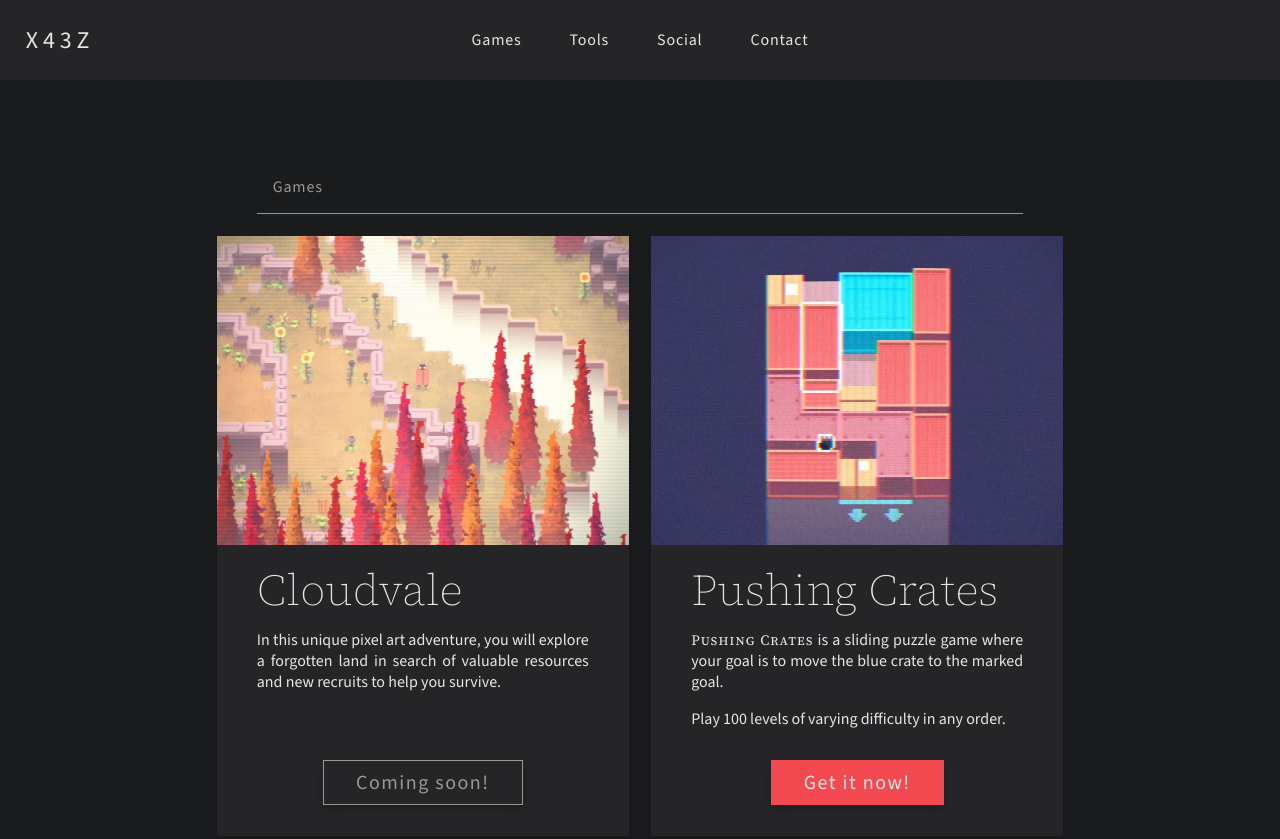
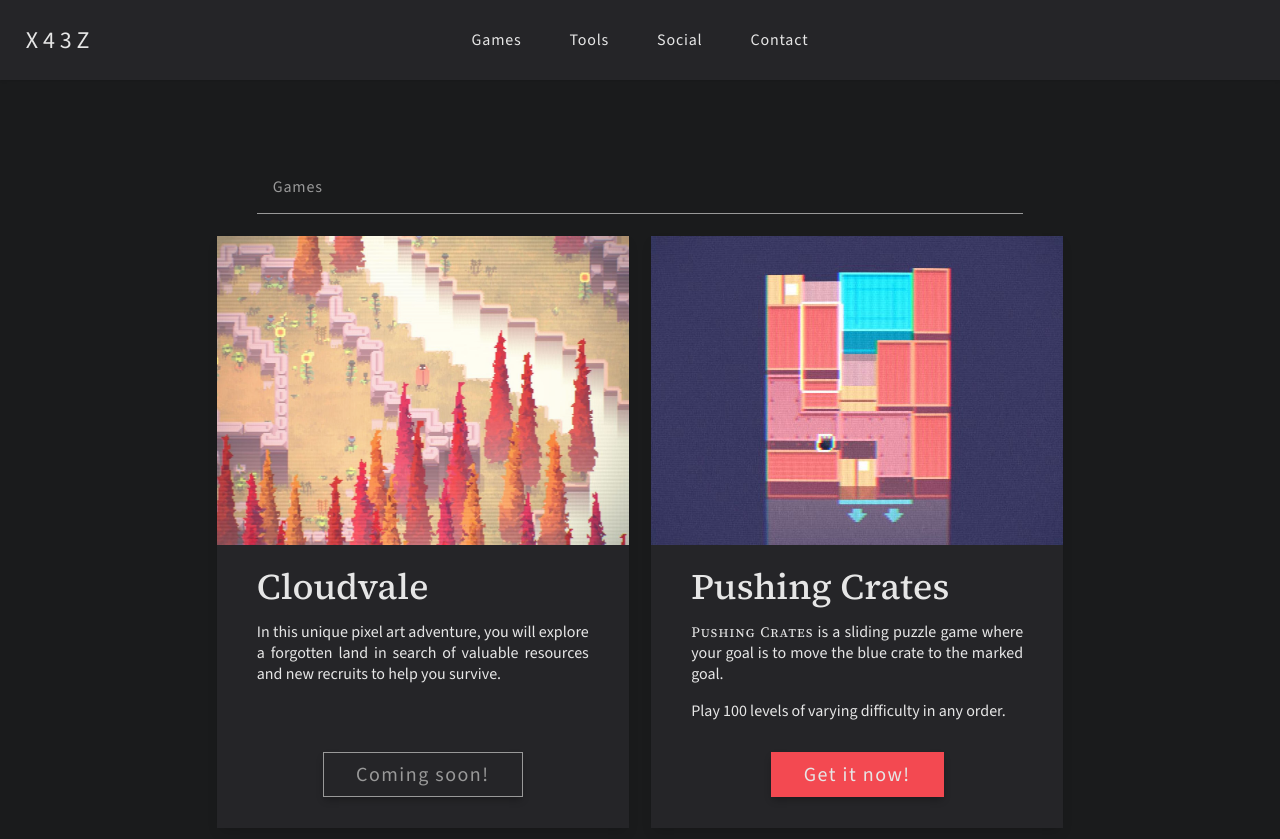
Before and after one commit to x43z/x43z.github.io, a plain HTML site: page index.html in a window 1280 px wide. Shown: the top 839 px of the page. Drawn offline with Linux system fonts and the light colour scheme.

Commit message:
h1 font changes; Add 500 fonts; remove ibm plex

```diff
--- a/css/x43z.css
+++ b/css/x43z.css
@@ -43,6 +43,20 @@
 @font-face {
     font-family: 'Source Sans 3';
     font-style: normal;
+    font-weight: 500;
+    src: url('../fonts/source-sans-3-v9-latin_latin-ext-500.woff2') format('woff2');
+}
+
+@font-face {
+    font-family: 'Source Sans 3';
+    font-style: italic;
+    font-weight: 500;
+    src: url('../fonts/source-sans-3-v9-latin_latin-ext-500italic.woff2') format('woff2');
+}
+
+@font-face {
+    font-family: 'Source Sans 3';
+    font-style: normal;
     font-weight: 600;
     src: url('../fonts/source-sans-3-v9-latin_latin-ext-600.woff2') format('woff2');
 }
@@ -69,34 +83,6 @@
 }
 
 @font-face {
-    font-family: 'IBM Plex Serif';
-    font-style: normal;
-    font-weight: 200;
-    src: url('../fonts/ibm-plex-serif-v15-latin-ext_latin-200.woff2') format('woff2');
-}
-
-@font-face {
-    font-family: 'IBM Plex Serif';
-    font-style: normal;
-    font-weight: 300;
-    src: url('../fonts/ibm-plex-serif-v15-latin-ext_latin-300.woff2') format('woff2');
-}
-
-@font-face {
-    font-family: 'IBM Plex Serif';
-    font-style: italic;
-    font-weight: 300;
-    src: url('../fonts/ibm-plex-serif-v15-latin-ext_latin-300italic.woff2') format('woff2');
-}
-
-@font-face {
-    font-family: 'IBM Plex Serif';
-    font-style: normal;
-    font-weight: 400;
-    src: url('../fonts/ibm-plex-serif-v15-latin-ext_latin-regular.woff2') format('woff2');
-}
-
-@font-face {
     font-family: 'Source Serif 4';
     font-style: normal;
     font-weight: 200;
@@ -110,7 +96,6 @@
     src: url('../fonts/source-serif-4-v7-latin_latin-ext-200italic.woff2') format('woff2');
 }
 
-/* source-serif-4-300 - latin_latin-ext */
 @font-face {
     font-family: 'Source Serif 4';
     font-style: normal;
@@ -118,7 +103,6 @@
     src: url('../fonts/source-serif-4-v7-latin_latin-ext-300.woff2') format('woff2');
 }
 
-/* source-serif-4-300italic - latin_latin-ext */
 @font-face {
     font-family: 'Source Serif 4';
     font-style: italic;
@@ -138,6 +122,20 @@
     font-style: italic;
     font-weight: 400;
     src: url('../fonts/source-serif-4-v7-latin_latin-ext-italic.woff2') format('woff2');
+}
+
+@font-face {
+    font-family: 'Source Serif 4';
+    font-style: normal;
+    font-weight: 500;
+    src: url('../fonts/source-serif-4-v7-latin_latin-ext-500.woff2') format('woff2');
+}
+
+@font-face {
+    font-family: 'Source Serif 4';
+    font-style: italic;
+    font-weight: 500;
+    src: url('../fonts/source-serif-4-v7-latin_latin-ext-500italic.woff2') format('woff2');
 }
 
 @font-face {
@@ -195,8 +193,8 @@
     --accent-color: #ff6044;
     */
 
-    --header-font: 'Source Serif 4', sans-serif;
-    --subheader-font: 'IBM Plex Serif', serif;
+    --header-font: 'Source Serif 4', serif;
+    --subheader-font: 'Source Serif 4', serif;
     --running-text-font: 'Source Sans 3', sans-serif;
     --running-text-emphasize-font: 'Source Serif 4', serif;
     --navigation-font: 'Source Sans 3', sans-serif;
@@ -403,8 +401,8 @@ a {
 h1 {
     margin: 0;
     font-family: var(--header-font);
-    font-size: 2.725rem;
-    font-weight: 200;
+    font-size: 2.25rem;
+    font-weight: 500;
     line-height: 1;
 }
 
```
Also changed, not shown: fonts/ibm-plex-mono-v15-latin-ext_latin-regular.woff2 (deleted), fonts/ibm-plex-serif-v15-latin-ext_latin-200.woff2 (deleted), fonts/ibm-plex-serif-v15-latin-ext_latin-300.woff2 (deleted), fonts/ibm-plex-serif-v15-latin-ext_latin-300italic.woff2 (deleted), fonts/ibm-plex-serif-v15-latin-ext_latin-regular.woff2 (deleted), fonts/source-sans-3-v9-latin_latin-ext-500.woff2 (added), fonts/source-sans-3-v9-latin_latin-ext-500italic.woff2 (added), fonts/source-serif-4-v7-latin_latin-ext-500.woff2 (added), fonts/source-serif-4-v7-latin_latin-ext-500italic.woff2 (added).
